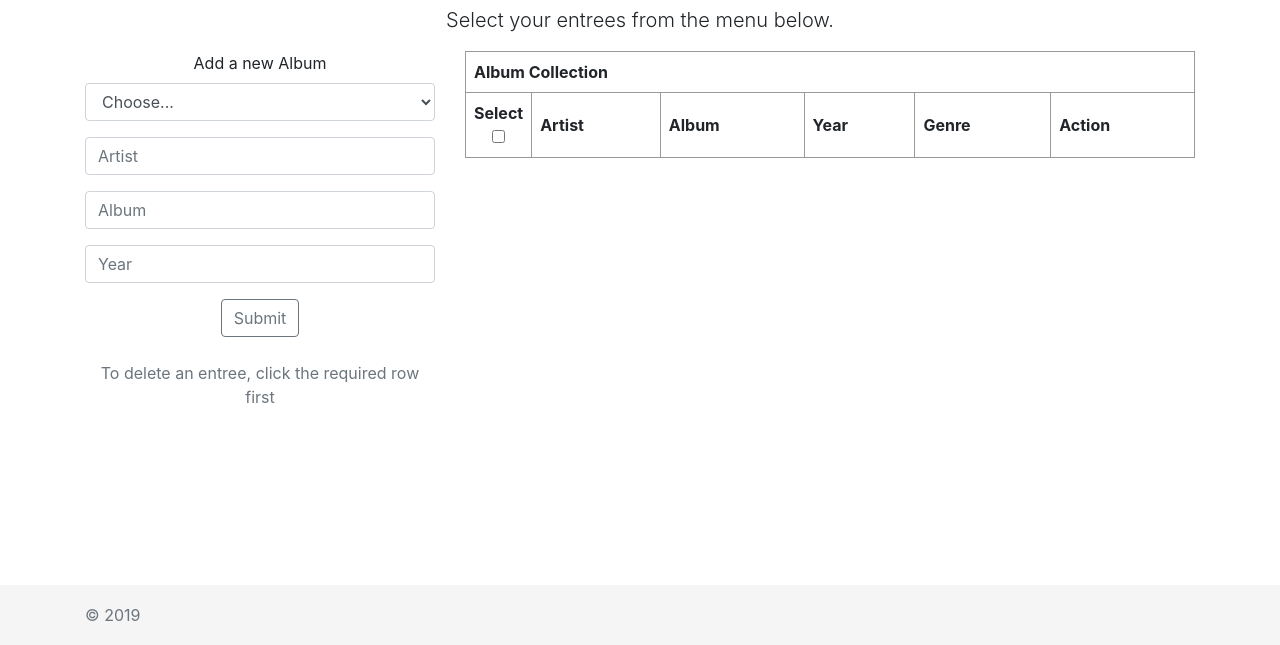
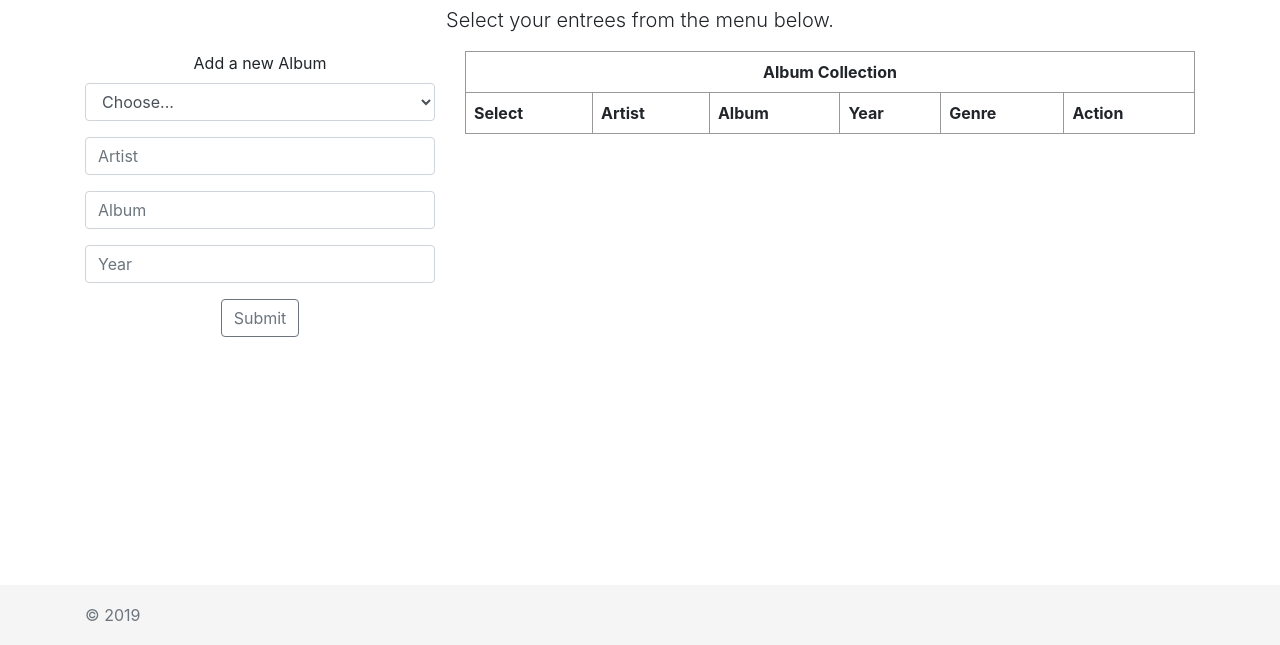
Before and after one commit to richardwelbert/IWA-CA2, a website: page views/index.html in a window 1280 px wide. Shown: the part 155-800 px from the top of the page. Drawn offline with nearby package versions, Linux system fonts and the light colour scheme; no server answers.

Commit message:
small changes

```diff
--- a/views/index.html
+++ b/views/index.html
@@ -60,10 +60,10 @@
                         <table id="menuTable" class="indent table-hover">
                             <thead>
                                 <tr>
-                                    <th colspan="6">Album Collection</th>
+                                    <th colspan="6" style= "text-align:center">Album Collection</th>
                                 </tr>
                                 <tr>
-                                    <th style="text-align: center; width: 45px;">Select<input type="checkbox" id="checkall"/></th>
+                                    <th>Select</th>
                                     <th>Artist</th>
                                     <th>Album</th>
                                     <th>Year</th>
@@ -100,9 +100,7 @@
                         </div>
                         <button id="success-btn" type="submit" class="btn btn-outline-secondary create-album">Submit</button>
                     </form>
-                    <!--<button id="delete" class="btn btn-outline-danger">Delete</button>-->
                     <br>
-                    <p class="text-muted">To delete an entree, click the required row first</p>
 
                 </div>
             </div>
@@ -223,7 +221,6 @@
         function buildTable(obj){
                 var row =   `<tr scope="row" class="album-row-${obj._id}">
                                 <td class="text-center">
-                                    <input type="checkbox" class="checkitem"/>
                                     <img src="" class="img-thumbnail" width="100" height="100" />
                                 </td>
                                 <td>${obj.artist}</td>
```
